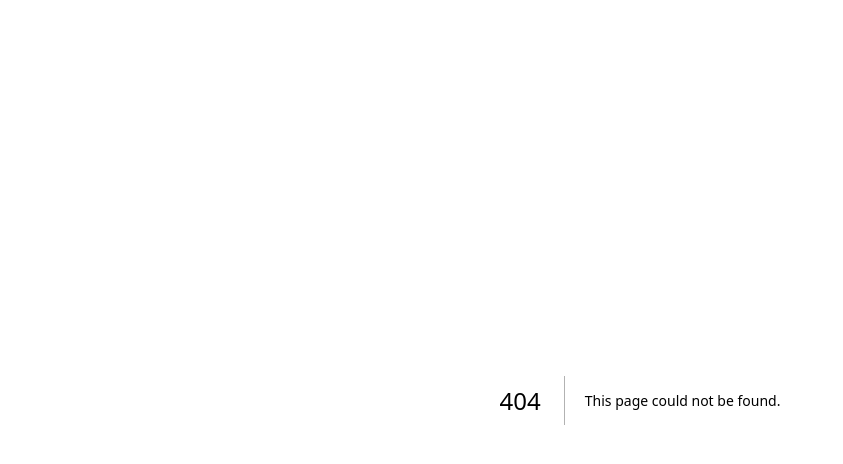
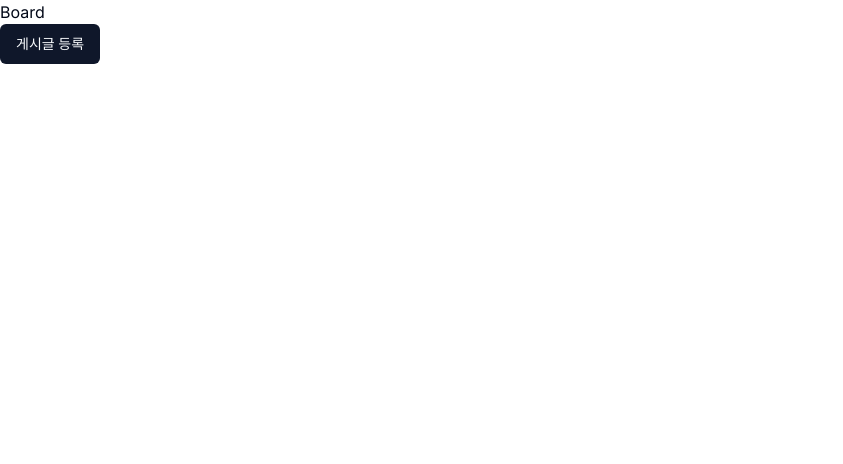
Before and after one commit to iinsue/renew-board, a Next.js app: page /board in a window 1280 px wide. Before the commit this address had no page. Shown: the top 464 px of the page, without its empty margins (0-843 px from the left). Built offline with nearby package versions, Linux system fonts and the light colour scheme.

Commit message:
게시글 등록 페이지 추가

```diff
--- /dev/null
+++ b/app/board/page.tsx
@@ -0,0 +1,15 @@
+import { Button } from "@/components/ui/button";
+import Link from "next/link";
+
+const BoardPage = () => {
+  return (
+    <>
+      <div>Board</div>
+      <Button asChild>
+        <Link href="/board/register">게시글 등록</Link>
+      </Button>
+    </>
+  );
+};
+
+export default BoardPage;
--- /dev/null
+++ b/app/board/register/page.tsx
@@ -0,0 +1,9 @@
+const BoardRegisterPage = () => {
+  return (
+    <>
+      <div>Board Register Page</div>
+    </>
+  );
+};
+
+export default BoardRegisterPage;
--- a/app/main/page.tsx
+++ b/app/main/page.tsx
@@ -1,5 +1,6 @@
 import { signOut } from "@/auth";
 import { Button } from "@/components/ui/button";
+import Link from "next/link";
 
 const MainPage = () => {
   return (
@@ -13,6 +14,9 @@ const MainPage = () => {
       >
         <Button>로그아웃</Button>
       </form>
+      <Button asChild className="mt-2">
+        <Link href="/board">게시판</Link>
+      </Button>
     </>
   );
 };
--- a/package.json
+++ b/package.json
@@ -11,6 +11,7 @@
   "dependencies": {
     "@auth/prisma-adapter": "^2.4.1",
     "@hookform/resolvers": "^3.6.0",
+    "@lexical/react": "^0.16.1",
     "@prisma/client": "^5.15.1",
     "@radix-ui/react-label": "^2.1.0",
     "@radix-ui/react-slot": "^1.1.0",
@@ -19,6 +20,7 @@
     "bcryptjs": "^2.4.3",
     "class-variance-authority": "^0.7.0",
     "clsx": "^2.1.1",
+    "lexical": "^0.16.1",
     "lucide-react": "^0.396.0",
     "next": "14.2.4",
     "next-auth": "^5.0.0-beta.19",
```
Also changed, not shown: 1 other file (tests, documents, lock files or other folders).
